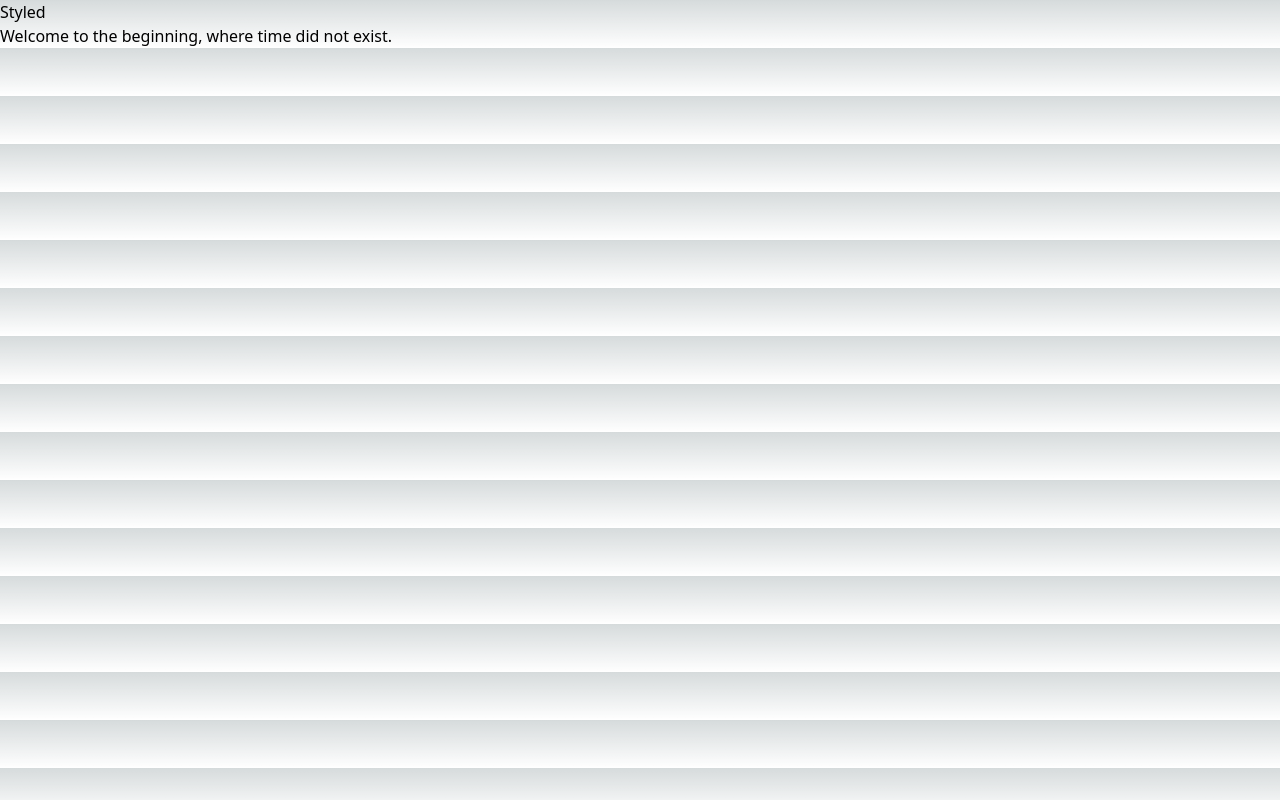
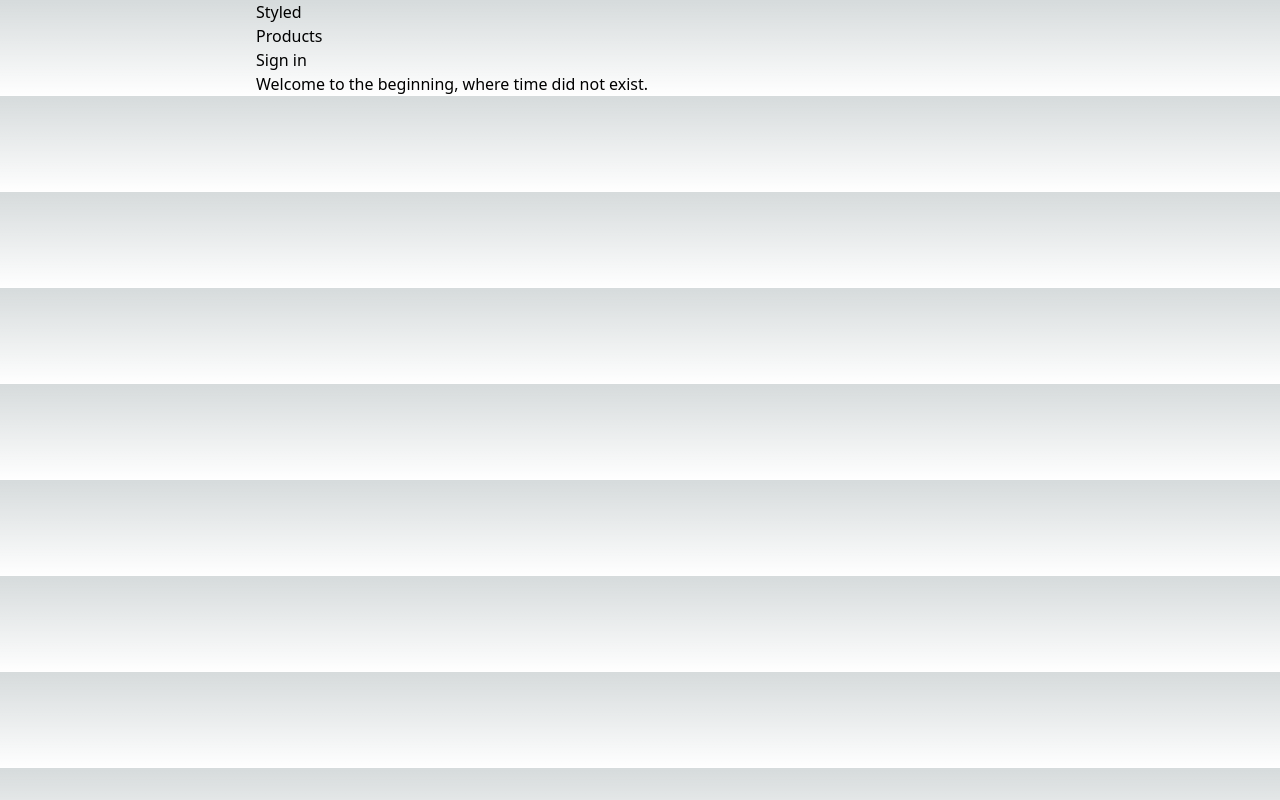
Before and after one commit to hududed/next-ecommerce, a Next.js app: page / in a window 1280 px wide. Built offline with nearby package versions, Linux system fonts and the light colour scheme; no server answers.

Commit message:
display fetched user

```diff
--- a/app/components/Nav.tsx
+++ b/app/components/Nav.tsx
@@ -1,9 +1,32 @@
 "use client";
 
-export default function Nav() {
+import { Session } from "next-auth";
+import { signIn } from "next-auth/react";
+import Image from "next/image";
+
+export default function Nav({ user }: Session) {
   return (
     <nav>
       <h1>Styled</h1>
+      <ul>
+        <li>Products</li>
+        {/* If the user is not signed in*/}
+        {!user && (
+          <li>
+            <button onClick={() => signIn()}>Sign in</button>
+          </li>
+        )}
+        {user && (
+          <li>
+            <Image
+              src={user?.image as string}
+              alt={user.name as string}
+              width={48}
+              height={48}
+            />
+          </li>
+        )}
+      </ul>
     </nav>
   );
 }
--- a/app/layout.tsx
+++ b/app/layout.tsx
@@ -18,8 +18,8 @@ export default async function RootLayout({
   console.log(session);
   return (
     <html lang="en">
-      <body>
-        <Nav />
+      <body className="mx-64">
+        <Nav user={session?.user} expires={session?.expires as string} />
         {children}
       </body>
     </html>
--- a/next.config.js
+++ b/next.config.js
@@ -3,6 +3,9 @@ const nextConfig = {
   experimental: {
     appDir: true,
   },
-}
+  images: {
+    domains: ["lh3.googleusercontent.com"],
+  },
+};
 
-module.exports = nextConfig
+module.exports = nextConfig;
```
